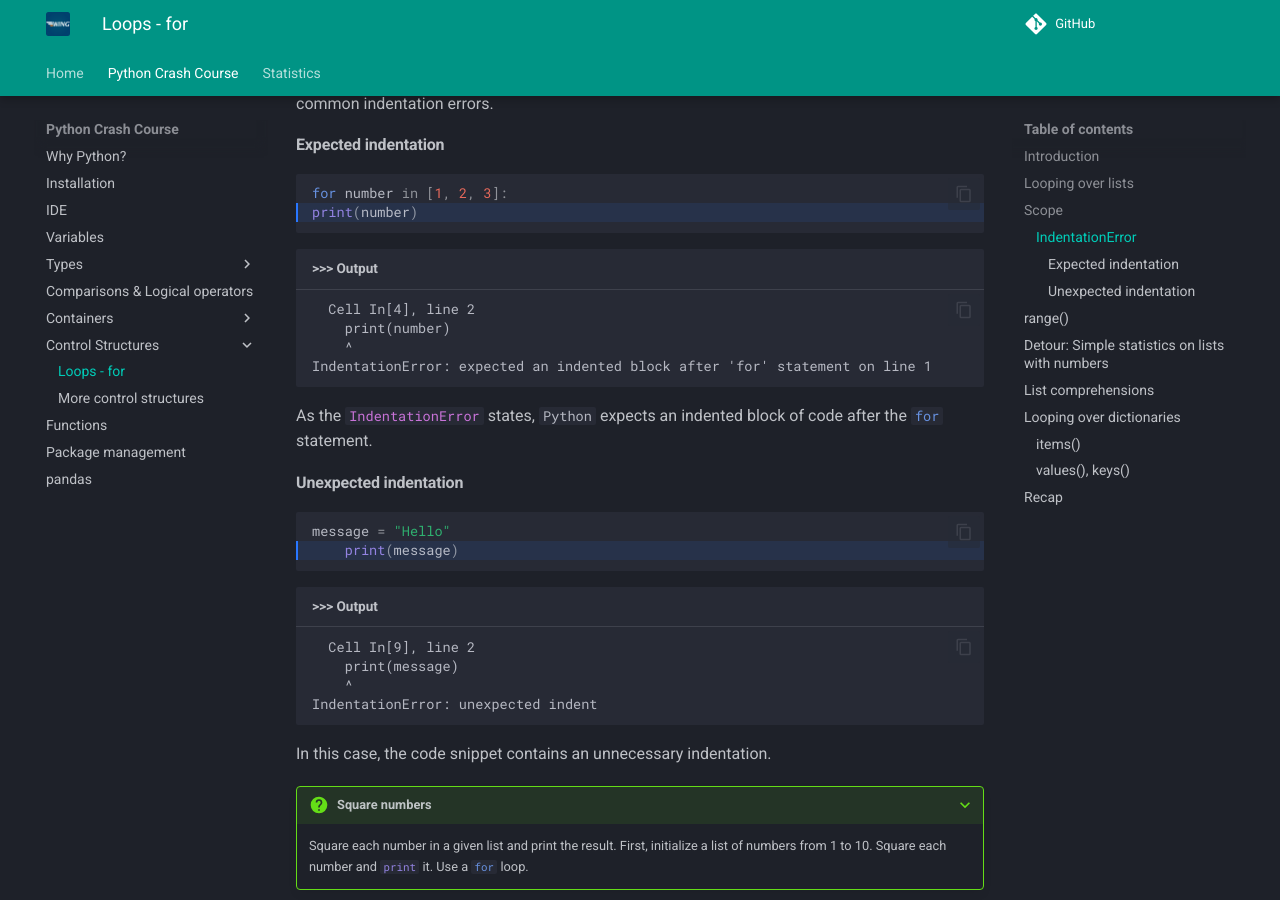
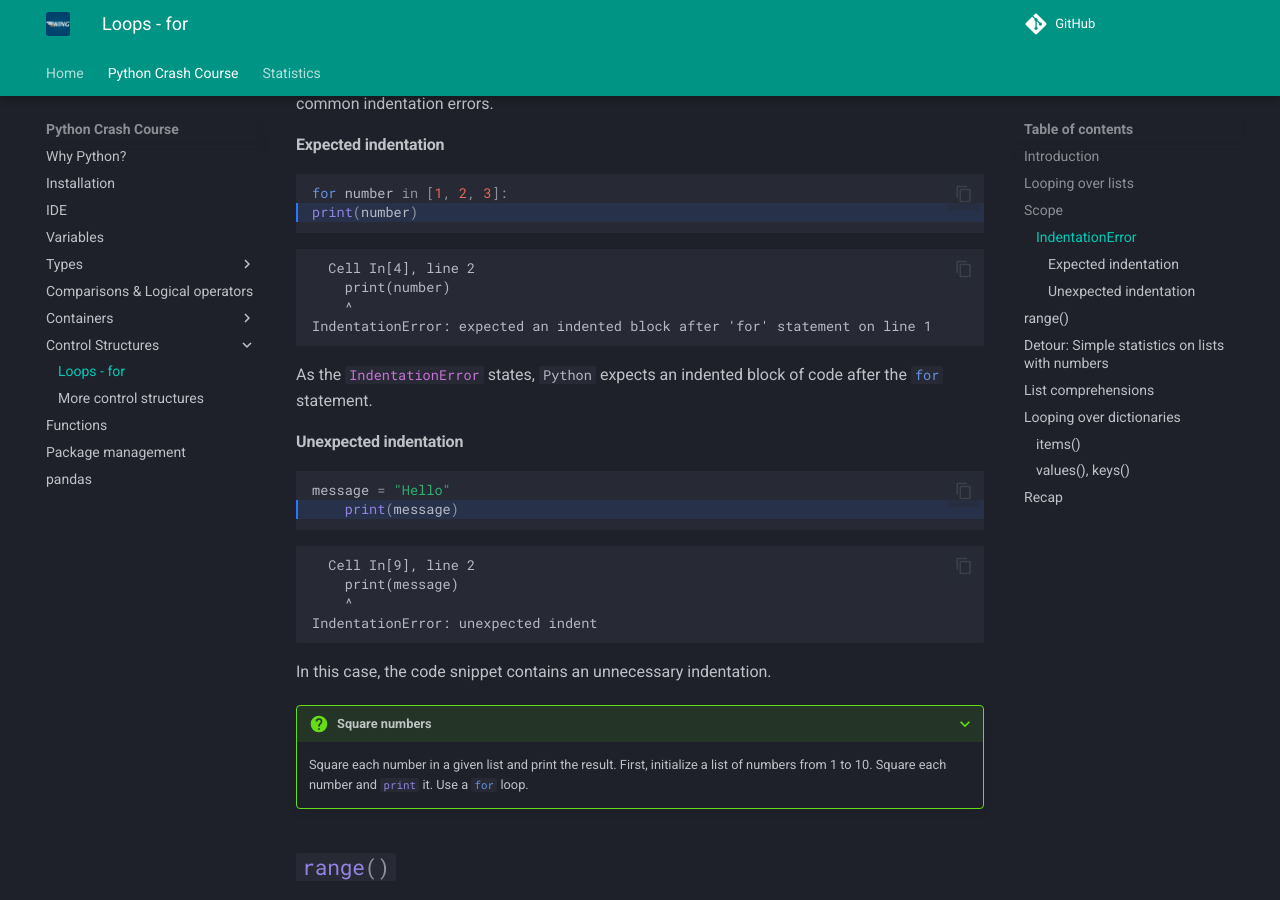
Before and after one commit to mciwing/mciwing.github.io, an MkDocs documentation site: the page built from docs/python/control-structures/for.md, in a window 1280 px wide and 900 px high, scrolled down 1809 px. Built offline with MkDocs 1.6.1 and Material for MkDocs 9.7.7, drawn with Linux system fonts in a browser that asks for light colours; comment, search, counter and statistics services are not loaded.

Commit message:
docs: minor style changes in `control-structures` (Python Crash Course) #17

````diff
--- a/docs/python/control-structures/for.md
+++ b/docs/python/control-structures/for.md
@@ -91,7 +91,7 @@ for number in [1, 2, 3]:
 print(number)
 ```
 
-```title=">>> Output"
+```pytb
   Cell In[4], line 2
     print(number)
     ^
@@ -108,7 +108,7 @@ message = "Hello"
     print(message)
 ```
 
-```title=">>> Output"
+```pytb
   Cell In[9], line 2
     print(message)
     ^
````
Also changed, not shown: docs/python/control-structures/if.md (+1 -1 lines).
